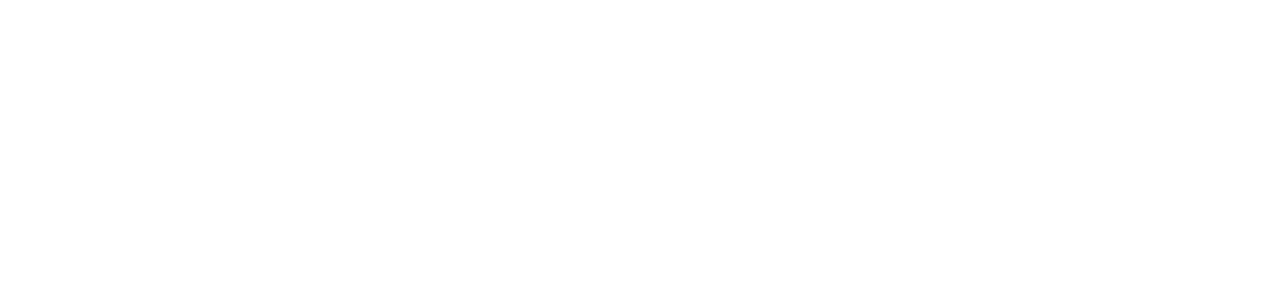
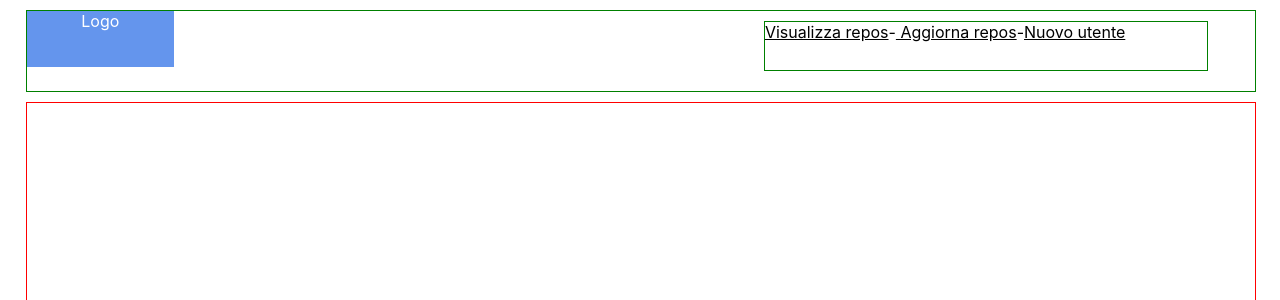
Before and after one commit to Luca-Agostoni/Agostoni-Luca-github, a React (Create React App) app: page / in a window 1280 px wide. Shown: the top 300 px of the page. Built offline with nearby package versions, Linux system fonts and the light colour scheme.

Commit message:
Wireframe - Step 2

```diff
--- a/src/App.js
+++ b/src/App.js
@@ -1,11 +1,12 @@
-
-import logo from './logo.svg';
+import {Header} from './Header/Header';
+import {Body} from './Body/Body';
 import './App.css';
 
 function App() {
   return (
     <div className="App">
-
+      <Header/>
+      <Body/>
     </div>
   );
 }
--- a/src/Body/Body.css
+++ b/src/Body/Body.css
@@ -0,0 +1,7 @@
+.formBody{
+    width: 100%;
+    height: 600px;
+    border: red solid 1px;
+    margin-top: 10px;
+    margin-bottom: 10px;
+}
--- a/src/Body/Body.js
+++ b/src/Body/Body.js
@@ -0,0 +1,9 @@
+import './Body.css';
+
+export const Body = () => {
+    return(
+        <div className="formBody">
+
+        </div>
+    );
+}
--- /dev/null
+++ b/src/Header/Header.css
@@ -0,0 +1,32 @@
+.formHeader{
+    width: 100%;
+    height: 80px;
+    border: green solid 1px;
+    margin-top: 10px;
+    margin-bottom: 10px;
+    text-align: left;
+}
+.Logo{
+    height: 70%;
+    width: 20%;
+    background-color: cornflowerblue;
+    color: white;
+    text-align: center;
+}
+.ulHeader{
+    width: 100%;
+    height: 100%;
+    margin: 0;
+    padding: 0;
+    list-style: none;
+    display: flex;
+}
+.liHeader1{
+    width: 60%;
+    height: 100%;
+}
+.liHeader2{
+    width: 40%;
+    height: 100%;
+    text-align: right;
+}
--- /dev/null
+++ b/src/Header/Header.js
@@ -0,0 +1,19 @@
+import './Header.css';
+import {Links} from "./Links/Links"
+
+export const Header = () => {
+    return(
+        <div className="formHeader">
+            <ul className="ulHeader">
+                <li className="liHeader1">
+                    <div className="Logo">
+                        Logo
+                    </div>
+                </li>
+                <li className="liHeader2">
+                    <Links/>
+                </li>
+            </ul>
+        </div>
+    );
+}
--- /dev/null
+++ b/src/Header/Links/Links.css
@@ -0,0 +1,15 @@
+.formLinks{
+    width: 90%;
+    height: 60%;
+    border: green solid 1px;
+    margin-top: 10px;
+    margin-bottom: 10px;
+    text-align: left;
+}
+a{
+    font-size: 16px;
+    color: black;
+}
+a.checked{
+    color: black;
+}
--- /dev/null
+++ b/src/Header/Links/Links.js
@@ -0,0 +1,13 @@
+import './Links.css';
+
+export const Links = () => {
+    return(
+        <div className="formLinks">
+            <a href="App.js">Visualizza repos</a>
+            -
+            <a href="App.js">  Aggiorna repos</a>
+            -
+            <a href="App.js">Nuovo utente</a>
+        </div>
+    );
+}
--- a/src/index.css
+++ b/src/index.css
@@ -11,3 +11,8 @@
   font-family: source-code-pro, Menlo, Monaco, Consolas, 'Courier New',
     monospace;
 }
+
+.App{
+  padding-left: 2%;
+  padding-right: 2%;
+}
```
